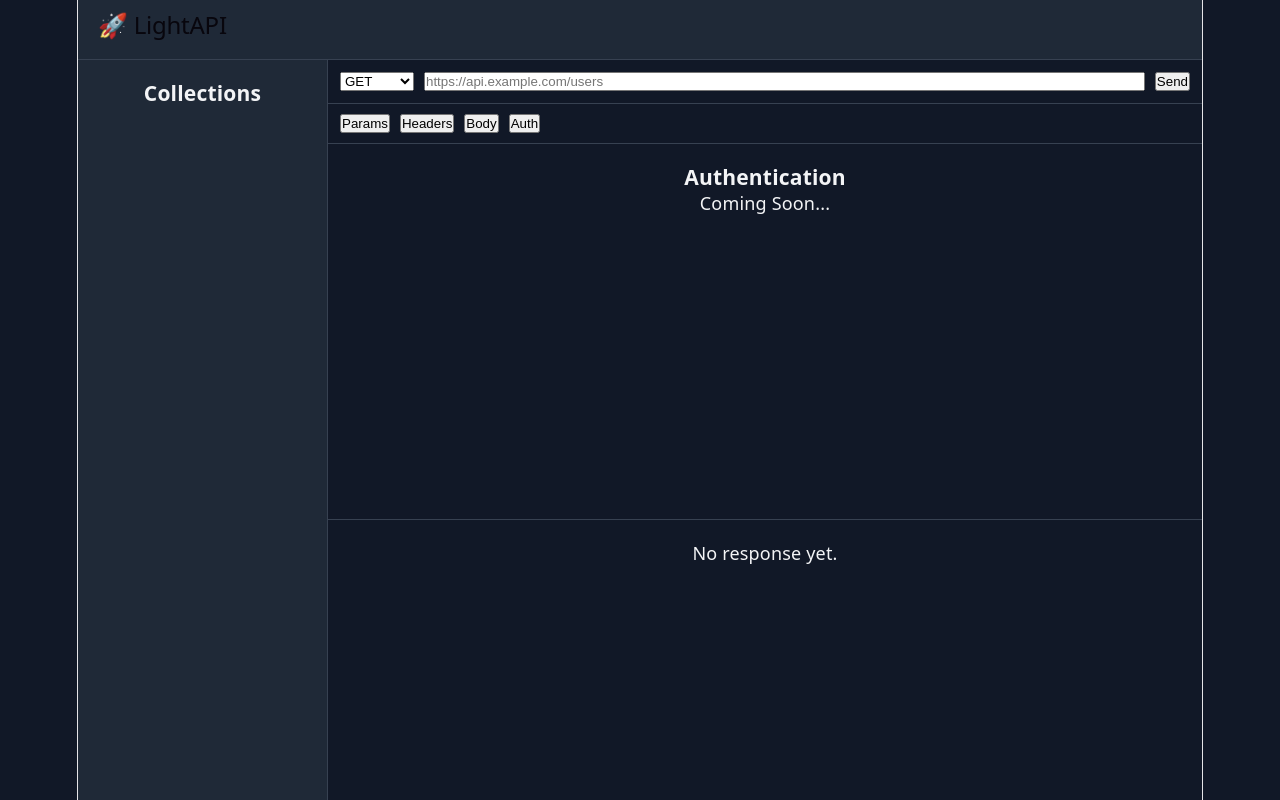
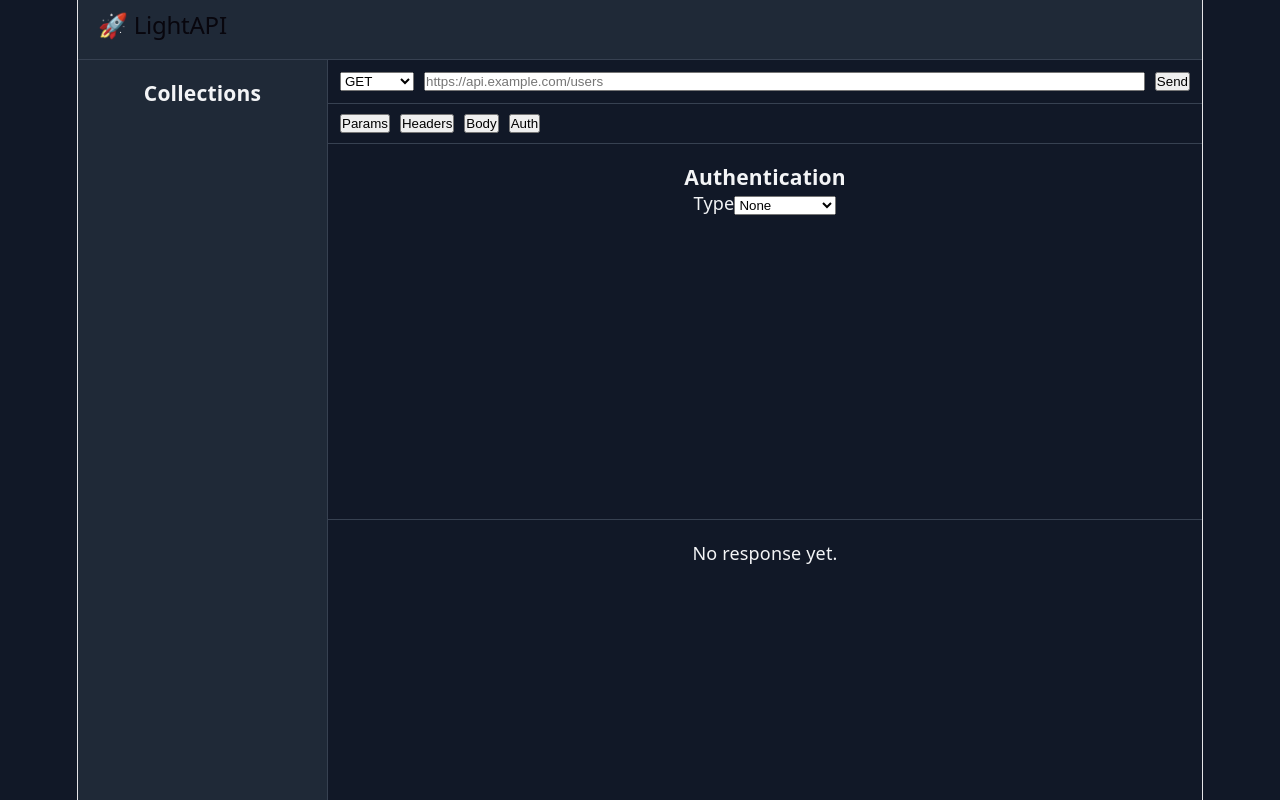
Before and after one commit to sameergaikwad222/lightapi, a React (Vite) app: page / in a window 1280 px wide. Both pictures are taken after a click on the button "Auth". Built offline with nearby package versions, Linux system fonts and the light colour scheme.

Commit message:
auth method added

```diff
--- a/src/components/RequestBar/RequestBar.jsx
+++ b/src/components/RequestBar/RequestBar.jsx
@@ -8,6 +8,7 @@ const {
     params,
     headers,
     body,
+    auth,
     loading,
     setMethod,
     setUrl,
@@ -23,7 +24,7 @@ const handleSend = async () => {
         JSON.parse(body);
       }
     } catch (err) {
-    alert("Invalid JSON Body",err.message);
+      alert("Invalid JSON Body", err.message);
       return;
     }
 
@@ -36,6 +37,7 @@ const handleSend = async () => {
         params,
         headers,
         body,
+        auth,
       });
 
       setResponse(response);
--- a/src/components/RequestEditor/RequestEditor.jsx
+++ b/src/components/RequestEditor/RequestEditor.jsx
@@ -7,9 +7,11 @@ function RequestEditor() {
     params,
     headers,
     body,
+    auth,
     setParams,
     setHeaders,
     setBody,
+    setAuth,
   } = useRequestStore();
 
   const [paramKey, setParamKey] = useState("");
@@ -140,7 +142,41 @@ function RequestEditor() {
       {activeTab === "auth" && (
         <>
           <h3>Authentication</h3>
-          <p>Coming Soon...</p>
+
+          <div>
+            <label>Type</label>
+
+            <select
+              value={auth.type}
+              onChange={(e) =>
+                setAuth({
+                  ...auth,
+                  type: e.target.value,
+                })
+              }
+            >
+              <option value="none">None</option>
+              <option value="bearer">Bearer Token</option>
+            </select>
+          </div>
+
+          {auth.type === "bearer" && (
+            <div>
+              <label>Token</label>
+
+              <input
+                type="text"
+                placeholder="Enter Bearer Token"
+                value={auth.token}
+                onChange={(e) =>
+                  setAuth({
+                    ...auth,
+                    token: e.target.value,
+                  })
+                }
+              />
+            </div>
+          )}
         </>
       )}
     </div>
--- a/src/services/apiClient.js
+++ b/src/services/apiClient.js
@@ -1,6 +1,6 @@
 import axios from "axios";
 
-const apiClient = async ({ method, url, params, headers, body }) => {
+const apiClient = async ({ method, url, params, headers, body, auth }) => {
   const startTime = performance.now();
 
   const queryParams = {};
@@ -16,6 +16,10 @@ const apiClient = async ({ method, url, params, headers, body }) => {
       requestHeaders[header.key] = header.value;
     }
   });
+
+  if (auth.type === "bearer" && auth.token.trim()) {
+    requestHeaders.Authorization = `Bearer ${auth.token}`;
+  }
 
   let requestBody;
 
--- a/src/store/requestStore.js
+++ b/src/store/requestStore.js
@@ -12,6 +12,11 @@ const useRequestStore = create((set) => ({
   headers: [],
   body: "",
 
+  auth: {
+    type: "none",
+    token: "",
+  },
+
   setMethod: (method) => set({ method }),
   setUrl: (url) => set({ url }),
   setResponse: (response) => set({ response }),
@@ -22,6 +27,8 @@ const useRequestStore = create((set) => ({
   setParams: (params) => set({ params }),
   setHeaders: (headers) => set({ headers }),
   setBody: (body) => set({ body }),
+
+  setAuth: (auth) => set({ auth }),
 }));
 
 export default useRequestStore;
```
Lines whose indentation alone changed are shown as unchanged.
